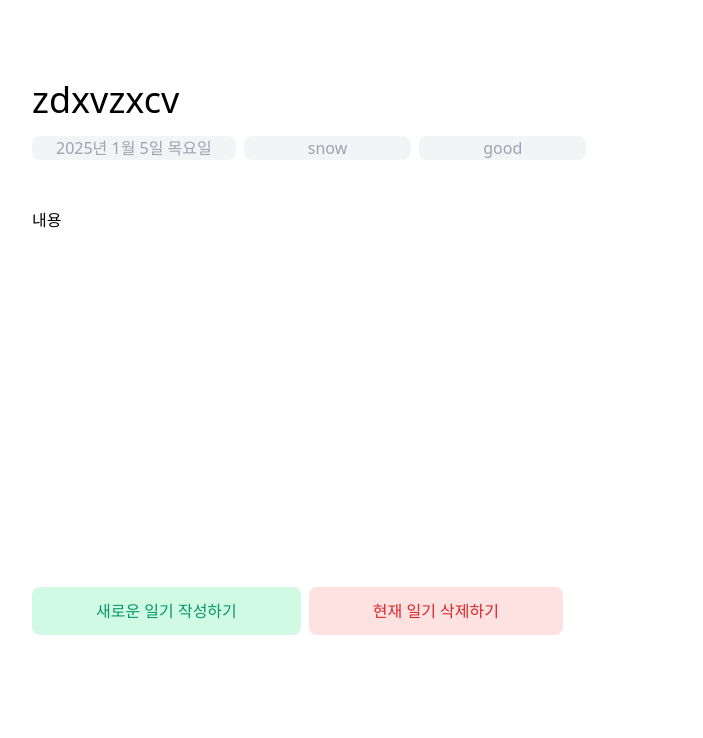
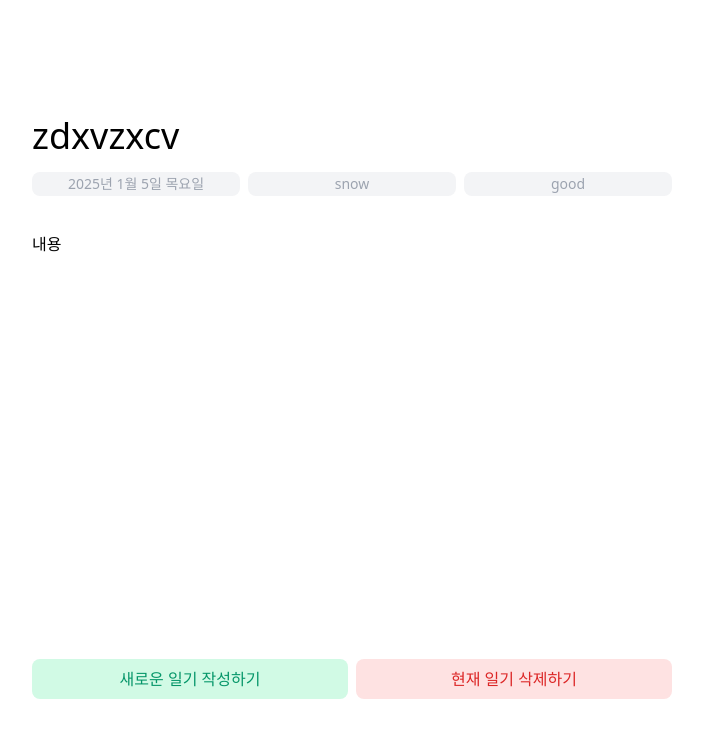
Before and after one commit to yugenius0213/GDSC-SPACE-STUDY-ASSIGNMENT-VER2, a React (Vite) app in the folder YuJin/react-ts/: page /detail/1 in a window 1280 px wide. Shown: the top 738 px of the page, without its empty margins (288-991 px from the left). Built offline with nearby package versions, Linux system fonts and the light colour scheme.

Commit message:
feat: fix ui

```diff
--- a/YuJin/react-ts/src/app/detail/[id]/page.tsx
+++ b/YuJin/react-ts/src/app/detail/[id]/page.tsx
@@ -3,41 +3,38 @@ import { Link, useParams } from 'react-router-dom'
 type DiaryDetailPageParams = {
     id: string
 }
-type DiaryDetailPageProps = {
-    content: string
-}
-const DetailBox = ({ content }: DiaryDetailPageProps) => {
-    return (
-        <div className="flex bg-primary-lightgray text-primary-gray px-16 items-center justify-center rounded-lg">
-            {content}
-        </div>
-    )
-}
+
 export default function DiaryDetailPage() {
     const { id } = useParams<DiaryDetailPageParams>()
     return (
-        <div className="h-full w-1/2 py-20">
-            <div className="flex flex-col gap-4">
-                <div className="flex items-start text-4xl">zdxvzxcv</div>
-                <div className="flex flex-row justify-even  gap-2">
-                    <div className="flex bg-primary-lightgray text-primary-gray px-6 items-center justify-center rounded-lg">
+        <div className="h-full w-2/4 py-20">
+            <div className="flex flex-col gap-4  my-9">
+                <div className="text-4xl font-medium">zdxvzxcv</div>
+                <div className="flex flex-row gap-2 ">
+                    <div className="text-sm w-full flex bg-primary-lightgray text-primary-gray px-1.5 py-0.5 items-center justify-center rounded-lg">
                         2025년 1월 5일 목요일
                     </div>
-                    <DetailBox content="snow" />
-                    <Link to="/emotions/soso">
-                        <DetailBox content="good" />
+                    <div className="text-sm w-full flex bg-primary-lightgray text-primary-gray px-1.5 py-0.5 items-center justify-center rounded-lg">
+                        snow
+                    </div>
+                    <Link
+                        to="/emotions/soso"
+                        className="text-sm w-full flex bg-primary-lightgray text-primary-gray px-1.5 py-0.5 items-center justify-center rounded-lg"
+                    >
+                        good
                     </Link>
                 </div>
             </div>
 
-            <div className="py-12 h-2/3">내용</div>
-            <div className="flex flex-row gap-2 w-full">
-                <Link to="/">
-                    <button className="flex bg-primary-lightgreen text-primary-green px-16 py-3 items-center justify-center rounded-lg">
-                        새로운 일기 작성하기
-                    </button>
+            <div className="h-2/3">내용</div>
+            <div className="flex flex-row gap-2">
+                <Link
+                    to="/"
+                    className="flex w-full bg-primary-lightgreen text-primary-green px-1.5 py-2 items-center justify-center rounded-lg"
+                >
+                    새로운 일기 작성하기
                 </Link>
-                <button className="flex bg-primary-lightred text-primary-red px-16 py-3 items-center justify-center rounded-lg">
+                <button className="flex w-full bg-primary-lightred text-primary-red  px-1.5 py-2 items-center justify-center rounded-lg">
                     현재 일기 삭제하기
                 </button>
             </div>
```
